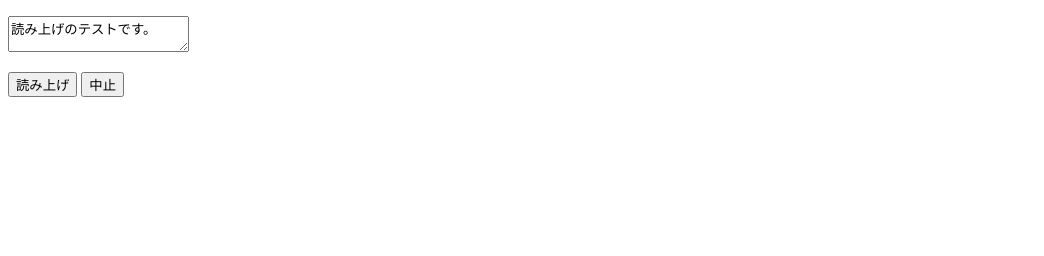
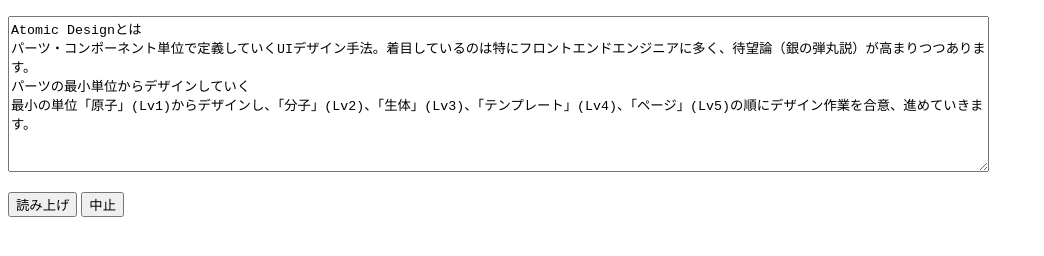
Before and after one commit to linnefromice/sentence_speech_practice, a plain HTML site: page web_01/index.html in a window 1280 px wide. Shown: the whole page, without its empty margins (0-1044 px from the left). Drawn offline with Linux system fonts and the light colour scheme.

Commit message:
update textarea size & default contents

```diff
--- a/web_01/index.html
+++ b/web_01/index.html
@@ -7,7 +7,10 @@
 </head>
 <body>
     <p>
-        <textarea id="textarea">読み上げのテストです。</textarea>
+        <textarea id="textarea" rows="10" cols="120">Atomic Designとは
+パーツ・コンポーネント単位で定義していくUIデザイン手法。着目しているのは特にフロントエンドエンジニアに多く、待望論（銀の弾丸説）が高まりつつあります。
+パーツの最小単位からデザインしていく
+最小の単位「原子」(Lv1)からデザインし、「分子」(Lv2)、「生体」(Lv3)、「テンプレート」(Lv4)、「ページ」(Lv5)の順にデザイン作業を合意、進めていきます。</textarea>
     </p>
     <p>
         <button id="button1">読み上げ</button>
```
